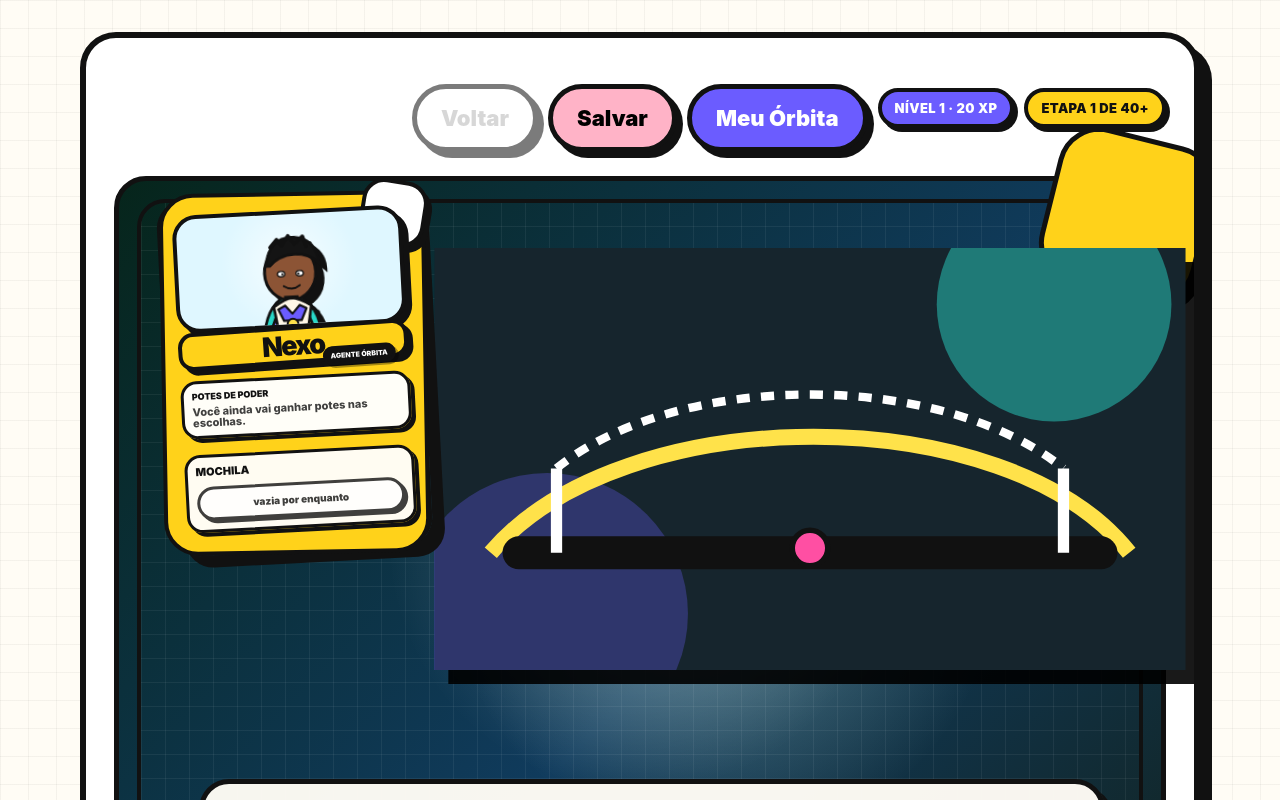
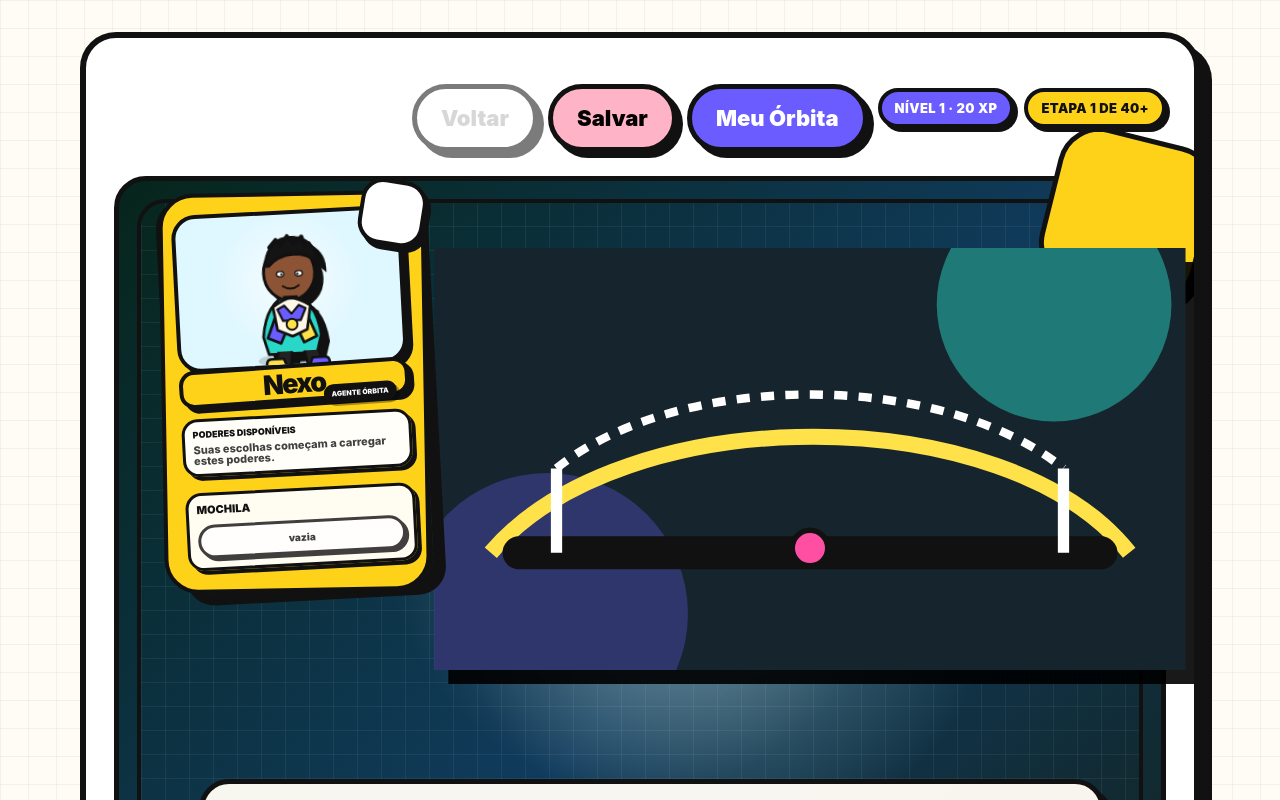
Before and after one commit to Magralha/orbita-mapa-superpoderes-mvp, a React (Vite) app: page / in a window 1280 px wide. Both pictures are taken after a click on the button 490 px from the left and 684 px from the top of the page. Shown: the top 800 px of the page. Built offline with nearby package versions, Linux system fonts and the light colour scheme.

Commit message:
game-v2: rebuild agent HUD card for visual v2

```diff
--- a/src/main.jsx
+++ b/src/main.jsx
@@ -42,7 +42,7 @@ function AgentSelect({ onSelect, onContinue, hasSave, onModeChange }) {
 
         <div className="agentGrid">
           {agents.map((agent) => (
-            <button className="agentCard" key={agent.id} onClick={() => onSelect(agent)}>
+            <button className={`agentCard agentCard-${agent.id}`} key={agent.id} onClick={() => onSelect(agent)}>
               <img src={assets.agents[agent.id]} alt="" />
               <strong>{agent.name}</strong>
               <span>{agent.role}</span>
@@ -206,60 +206,67 @@ function AgentLiveCard({ agent, inventory = [], powerTokens = {}, usedPowerCards
   const tokenEntries = Object.entries(powerTokens)
     .filter(([, value]) => value > 0)
     .sort((a, b) => b[1] - a[1])
-    .slice(0, 5);
+    .slice(0, 3);
 
   const maxToken = Math.max(...tokenEntries.map(([, value]) => value), 1);
 
   return (
     <aside className={`agentLiveCard agentLiveCard-${agent.id}`}>
-      <div className="agentLiveTop">
+      <img className="agentLiveFrame" src={assets.v2.playerCardFrame} alt="" />
+
+      <div className="agentLiveContent">
+        <div className="agentLiveHero">
           <div className="agentLiveAvatarBox">
             <img className="agentLiveAvatar" src={assets.agents[agent.id]} alt="" />
           </div>
 
           <div className="agentLiveName">
+            <span>Agente Órbita</span>
             <strong>{agent.name}</strong>
-          <span>Agente Órbita</span>
           </div>
         </div>
 
         <div className="agentLiveSection agentLivePowerSection">
-        <b>Potes de poder</b>
+          <b>Poderes disponíveis</b>
           <div className="agentLivePowerBars">
             {tokenEntries.length ? tokenEntries.map(([key, value]) => (
               <div className="agentPowerBar" key={key}>
                 <img src={assets.badges[key]} alt="" />
                 <span>{powerLabels[key] || key}</span>
-              <i style={{ width: `${Math.max(18, (value / maxToken) * 100)}%` }} />
-              <em>{value}</em>
+                <i><em style={{ width: `${Math.max(18, (value / maxToken) * 100)}%` }} /></i>
+                <strong>{value}</strong>
               </div>
             )) : (
-            <small>Você ainda vai ganhar potes nas escolhas.</small>
+              <small>Suas escolhas começam a carregar estes poderes.</small>
             )}
           </div>
         </div>
 
+        <div className="agentLiveMeta">
           <div className="agentLiveSection">
             <b>Mochila</b>
             <div className="agentLiveItems">
               {inventory.length ? inventory.slice(0, 4).map((item) => (
                 <img key={item.id} src={assets.items[item.id]} alt={item.label} title={item.label} />
-          )) : <small>vazia por enquanto</small>}
+              )) : <small>vazia</small>}
             </div>
           </div>
 
           <div className="agentLiveSection">
-        <b>Cartas jogadas</b>
+            <b>Cartas</b>
             <div className="agentLiveCards">
-          {usedPowerCards.length ? usedPowerCards.slice(0, 4).map((card, index) => (
-            <span key={`${card.key}-${index}`}>{card.label}</span>
-          )) : <small>nenhuma jogada</small>}
+              {usedPowerCards.length ? (
+                <strong>{usedPowerCards.length}</strong>
+              ) : (
+                <small>0</small>
+              )}
+            </div>
+          </div>
         </div>
       </div>
     </aside>
   );
 }
-
 
 
 function MyOrbita({ agent, profile, inventory = [], usedPowerCards = [], onClose, onModeChange }) {
```
Lines whose indentation alone changed are shown as unchanged.
